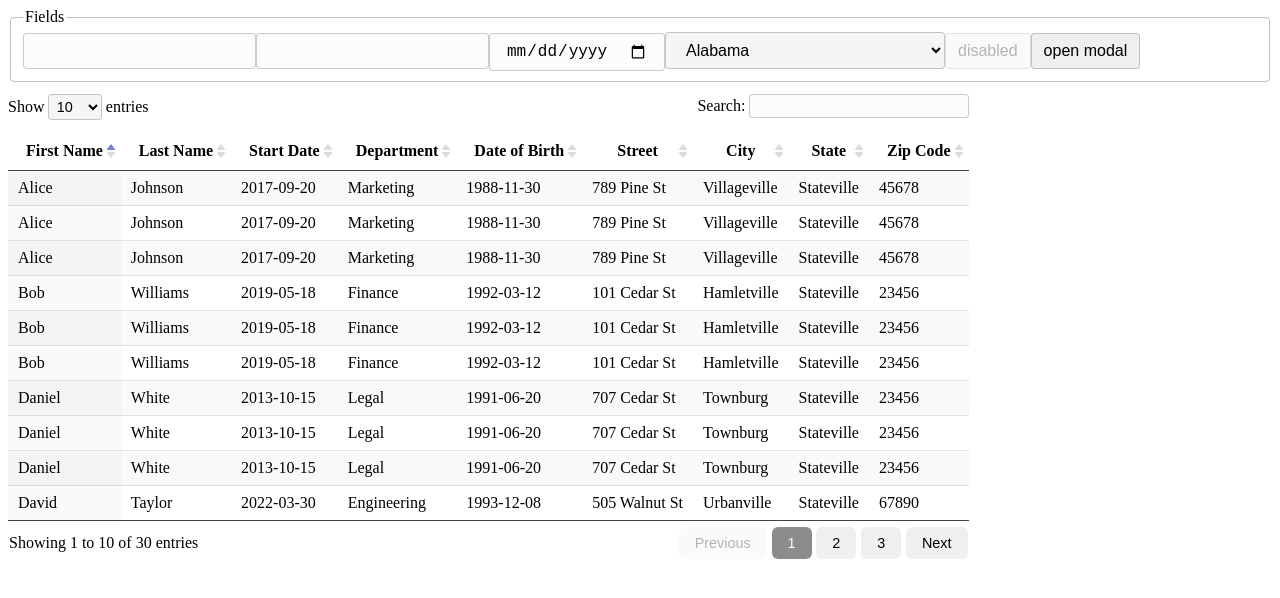
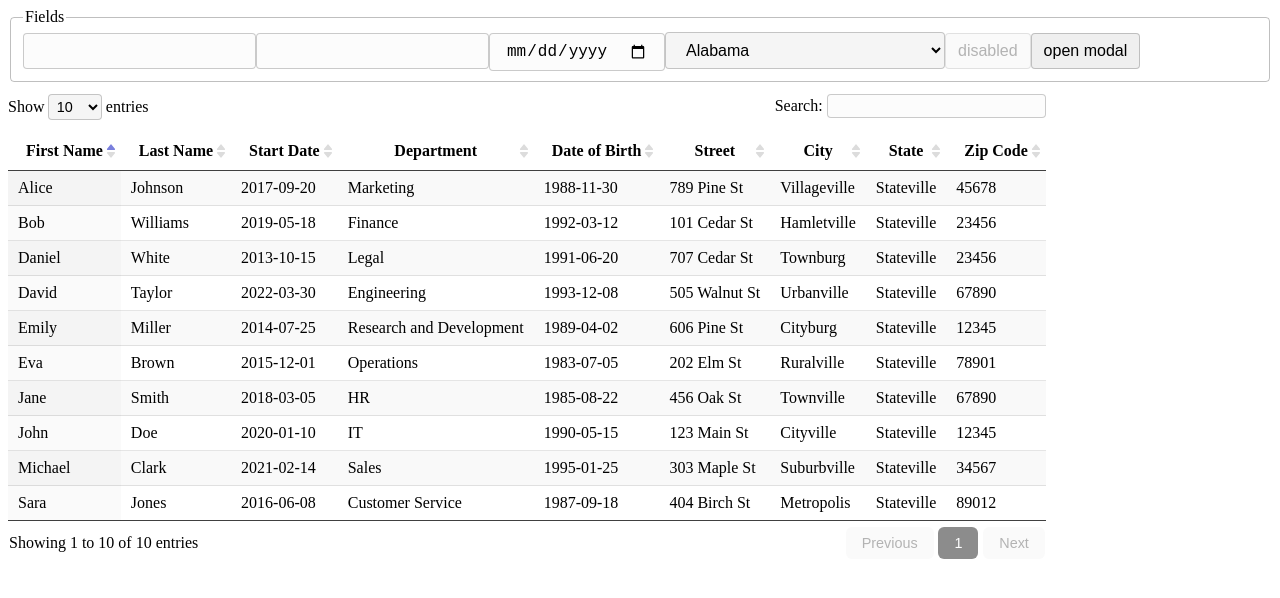
Before and after one commit to boysers/oc-hrnet-ui, a React (Vite) app: page / in a window 1280 px wide. Shown: the top 598 px of the page. Built offline with nearby package versions, Linux system fonts and the light colour scheme.

Commit message:
docs: add example data table

```diff
--- a/package.json
+++ b/package.json
@@ -1,6 +1,6 @@
 {
 	"name": "oc-hrnet-ui",
-	"version": "0.0.15",
+	"version": "0.0.16",
 	"type": "module",
 	"keywords": [
 		"react",
--- a/src/App.tsx
+++ b/src/App.tsx
@@ -44,7 +44,7 @@ function App() {
 				</Modal>
 			</Fieldset>
 			<DataTable
-				data={[...EMPLOYEES, ...EMPLOYEES, ...EMPLOYEES]}
+				data={EMPLOYEES}
 				// data={[]}
 				columns={[
 					{ title: "First Name", data: "firstName" },
```
Also changed, not shown: examples/example_datatable.jpg (added), 1 other file (tests, documents, lock files or other folders).
